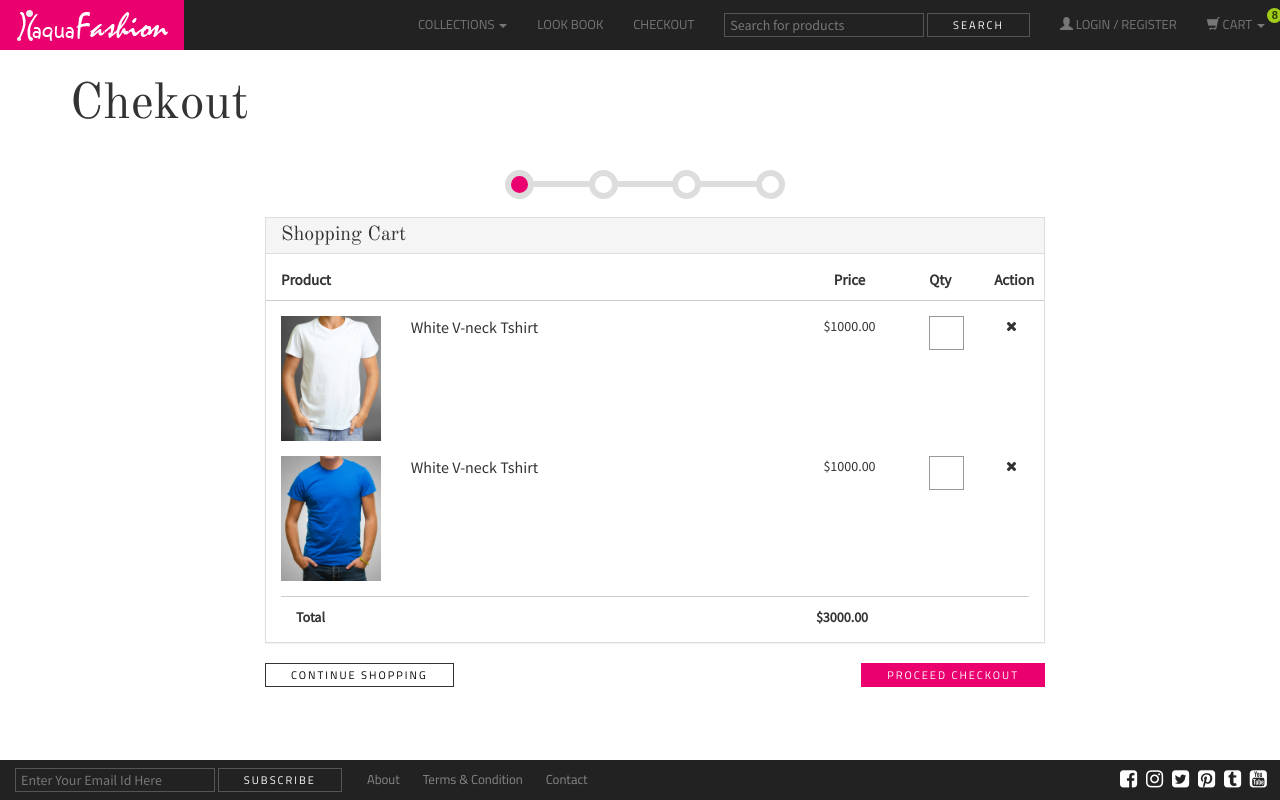
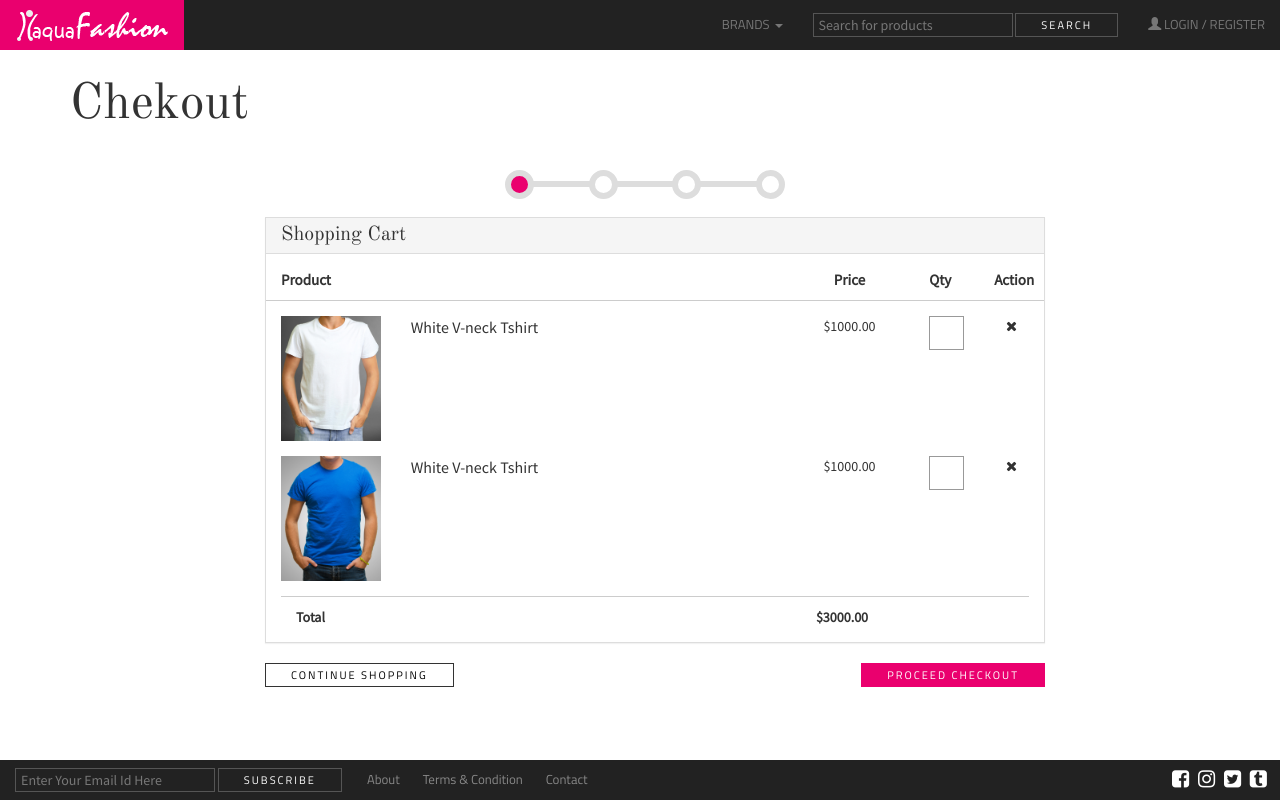
Before and after one commit to CruzanCaramele/HomeBrands, a Flask app: page /checkout in a window 1280 px wide. Run offline with Flask 2, Linux system fonts and the light colour scheme; some libraries are stand-ins or nearby versions.

Commit message:
remove cart and checkout links from site

```diff
--- a/templates/template.html
+++ b/templates/template.html
@@ -3,7 +3,7 @@
 <head>
 <meta http-equiv="Content-Type" content="text/html; charset=utf-8" />
 <meta name="viewport" content="width=device-width, initial-scale=1, maximum-scale=1, user-scalable=no">
-<title>Aqua Fashion | Leading brand of London & Paris</title>
+<title>HomeBrands | Leading fashion brands of Nigeria</title>
 
 <!-- Google fonts -->
 <link href='http://fonts.googleapis.com/css?family=Old+Standard+TT:400,400italic' rel='stylesheet' type='text/css'>
@@ -52,16 +52,17 @@
 
       <ul class="nav navbar-nav">
         <li class="dropdown">
-          <a href="#" class="dropdown-toggle" data-toggle="dropdown">Collections <span class="caret"></span></a>
+          <a href="#" class="dropdown-toggle" data-toggle="dropdown">Brands <span class="caret"></span></a>
           <ul class="dropdown-menu" role="menu">
             <li><a href="collections">Men</a></li>
             <li><a href="collections">Women</a></li>
-            <li><a href="collections">Gifts</a></li>
           </ul>
+
         </li>
+<!------------------      remove checkout and look book
         <li><a href="lookbook">Look book</a></li>
         <li><a href="checkout">checkout</a></li>
-      </ul>
+      </ul>  ---->
 
       <form class="navbar-form navbar-left searchbar" role="search">
         <div class="form-group">
@@ -71,27 +72,7 @@
       </form>
       <ul class="nav navbar-nav">
         <li><a href="#"  data-toggle="modal" data-target="#login"><span class="glyphicon glyphicon-user"></span> Login / Register</a></li>
-        <li class="dropdown">
-          <a href="#" class="dropdown-toggle" data-toggle="dropdown"><span class="glyphicon glyphicon-shopping-cart"></span> Cart <span class="cart-counter">8</span> <span class="caret"></span></a>
-          <div class="dropdown-menu mini-cart">
-          <div class="row product-list">
-            <div class="col-xs-3"><a href="#"><img src="../static/images/products/1.jpg" class="img-responsive" alt="product"></a></div>
-            <div class="col-xs-7"><a href="#">White V-neck Tshirt</a></div>
-            <div class="col-xs-1"><a href="#"><i class="fa fa-close"></i></a></div>
-          </div>
 
-          <div class="row product-list">
-            <div class="col-xs-3"><a href="#"><img src="../static/images/products/2.jpg" class="img-responsive" alt="product"></a></div>
-            <div class="col-xs-7"><a href="#">White V-neck Tshirt</a></div>
-            <div class="col-xs-1"><a href="#"><i class="fa fa-close"></i></a></div>
-          </div>
-
-          <div class="clearfix">
-          <a href="checkout" class="btn btn-primary pull-left">conitune shopping</a> <a href="/checkout" class="btn btn-danger pull-right">checkout</a>
-          </div>
-
-          </div>
-        </li>
       </ul>
     </div><!-- Wnavbar-collapse -->
   </div><!-- container-fluid -->
@@ -122,9 +103,7 @@
     	<a href="#"><i class="fa fa-facebook-square" data-toggle="tooltip" data-placement="top" data-original-title="facebook"></i></a>
     	<a href="#"><i class="fa fa-instagram"  data-toggle="tooltip" data-placement="top" data-original-title="instragram"></i></a>
     	<a href="#"><i class="fa fa-twitter-square" data-toggle="tooltip" data-placement="top" data-original-title="twitter"></i></a>
-    	<a href="#"><i class="fa fa-pinterest-square" data-toggle="tooltip" data-placement="top" data-original-title="pinterest"></i></a>
     	<a href="#"><i class="fa fa-tumblr-square" data-toggle="tooltip" data-placement="top" data-original-title="tumblr"></i></a>
-    	<a href="#"><i class="fa fa-youtube-square" data-toggle="tooltip" data-placement="top" data-original-title="youtube"></i></a>
     </div>
 </div>
 
```
